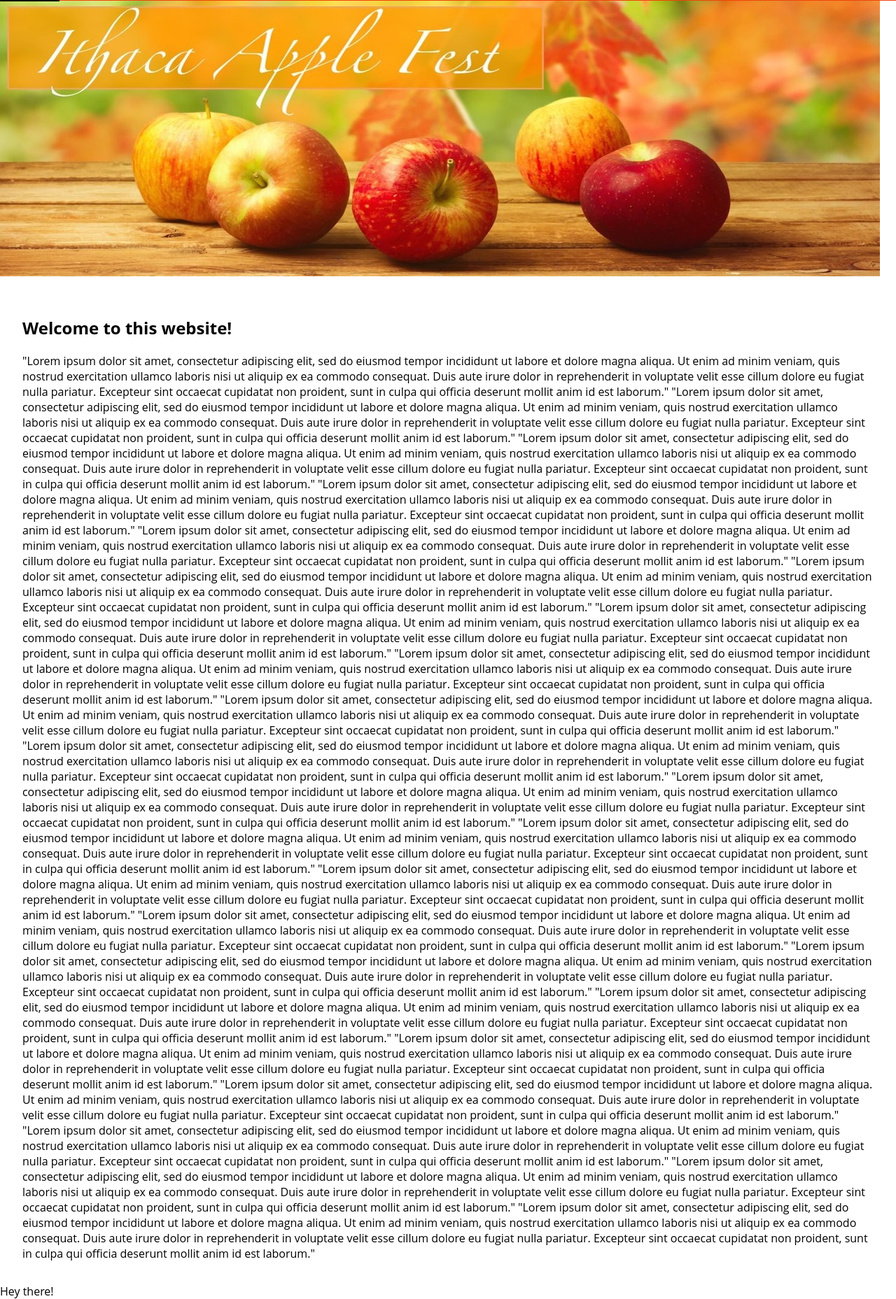
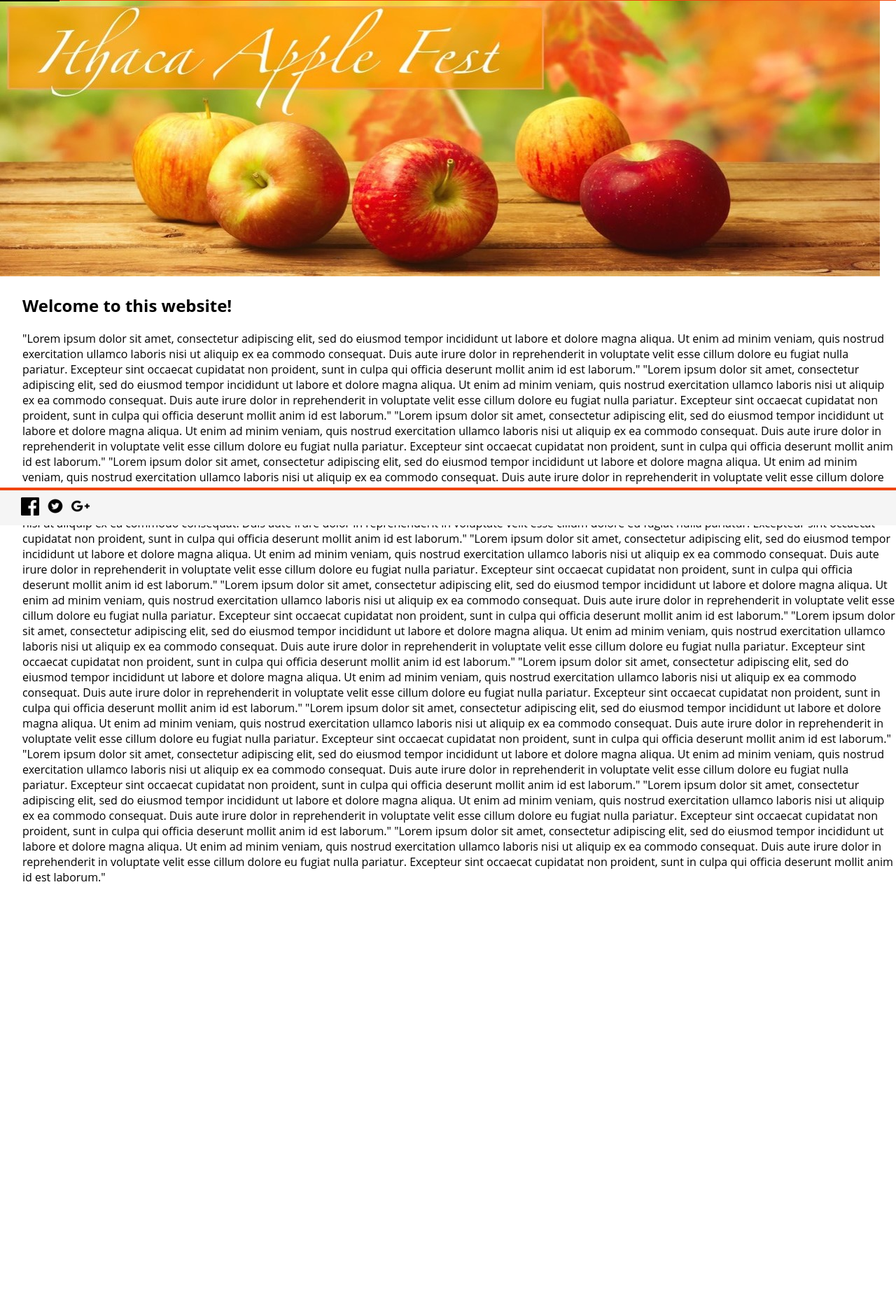
Before and after one commit to RaghavBatra/INFO-1300-Project, a PHP site: page / in a window 1280 px wide. Shown: the part 49-1906 px from the top of the page at 70% size. After the commit the page ends 1309 px from the top, so only its background shows below. Run offline with PHP 8.4, Linux system fonts and the light colour scheme.

Commit message:
major changes

```diff
--- a/css/site.css
+++ b/css/site.css
@@ -31,16 +31,12 @@ body {
 #global_nav li {
     float: left;
     display: inline;
-    display: block;
-    color: violet;
     text-align: center;
-    font-size: 100%;
 }
 
 #global_nav li a {
     float: left;
     display: inline;
-    display: block;
     color: white;
     text-align: center;
     font-size: 100%;
@@ -49,8 +45,39 @@ body {
   }
 
 #content {
-    padding: 2em;
+    padding: 0 0 2em 2em;
+    margin-bottom: 2em;
 }
+
+#footer {
+    background-color: whitesmoke;
+    color: black;
+    font-family: Imprima, sans-serif;
+    height: 2em;
+    width: 100%;
+    bottom: 0;
+    position: fixed;
+    font-size: 1.25em;
+    margin-top: 2em;
+    padding-left: 1em;
+    padding-top: 0.5em;
+    border-top: 4px solid;
+    border-color: #F0450C;
+}
+
+#footer ul {
+    margin: 0;
+    padding: 0;
+    display: inline;
+    list-style-type: none;
+}
+
+#footer li a {
+    float: left;
+    font-size: 100%;
+    text-decoration: none;
+    padding-left: 0.5em;
+  }
 
 #global_nav a:hover {
     background-color: black;
--- a/index.html
+++ b/index.html
@@ -16,17 +16,18 @@
             <li><a href=#>Directions</a></li>
             <li><a href=#>Photo Gallery</a></li>
             <li><a href=#>Contact Us</a></li>
+        </ul>
     </div>
+    <!-- end of the navigation bar -->
 
     <div id="top">
         <img src="images/apple_v2.jpg" alt="apple banner image">
+        <!--  Image credits: http://unicoicounty.org/apple-festival/ -->
     </div>
+    <!-- end of the topic banner -->
 
-    <!-- end of the topic banner -->
-    <!-- end of the navigation bar -->
     <div id="content">
         <h2> Welcome to this website! </h2>
-        "Lorem ipsum dolor sit amet, consectetur adipiscing elit, sed do eiusmod tempor incididunt ut labore et dolore magna aliqua. Ut enim ad minim veniam, quis nostrud exercitation ullamco laboris nisi ut aliquip ex ea commodo consequat. Duis aute irure dolor in reprehenderit in voluptate velit esse cillum dolore eu fugiat nulla pariatur. Excepteur sint occaecat cupidatat non proident, sunt in culpa qui officia deserunt mollit anim id est laborum."
 
         "Lorem ipsum dolor sit amet, consectetur adipiscing elit, sed do eiusmod tempor incididunt ut labore et dolore magna aliqua. Ut enim ad minim veniam, quis nostrud exercitation ullamco laboris nisi ut aliquip ex ea commodo consequat. Duis aute irure dolor in reprehenderit in voluptate velit esse cillum dolore eu fugiat nulla pariatur. Excepteur sint occaecat cupidatat non proident, sunt in culpa qui officia deserunt mollit anim id est laborum."
 
@@ -54,18 +55,18 @@
 
         "Lorem ipsum dolor sit amet, consectetur adipiscing elit, sed do eiusmod tempor incididunt ut labore et dolore magna aliqua. Ut enim ad minim veniam, quis nostrud exercitation ullamco laboris nisi ut aliquip ex ea commodo consequat. Duis aute irure dolor in reprehenderit in voluptate velit esse cillum dolore eu fugiat nulla pariatur. Excepteur sint occaecat cupidatat non proident, sunt in culpa qui officia deserunt mollit anim id est laborum."
 
-        "Lorem ipsum dolor sit amet, consectetur adipiscing elit, sed do eiusmod tempor incididunt ut labore et dolore magna aliqua. Ut enim ad minim veniam, quis nostrud exercitation ullamco laboris nisi ut aliquip ex ea commodo consequat. Duis aute irure dolor in reprehenderit in voluptate velit esse cillum dolore eu fugiat nulla pariatur. Excepteur sint occaecat cupidatat non proident, sunt in culpa qui officia deserunt mollit anim id est laborum."
+    </div>
 
-        "Lorem ipsum dolor sit amet, consectetur adipiscing elit, sed do eiusmod tempor incididunt ut labore et dolore magna aliqua. Ut enim ad minim veniam, quis nostrud exercitation ullamco laboris nisi ut aliquip ex ea commodo consequat. Duis aute irure dolor in reprehenderit in voluptate velit esse cillum dolore eu fugiat nulla pariatur. Excepteur sint occaecat cupidatat non proident, sunt in culpa qui officia deserunt mollit anim id est laborum."
+    <div id="footer">
+        <ul>
+            <li> <a href = #><img src="images/fb_logo.jpg" alt="fb logo"> </a> </li>
+        <!--  Image credits: http://www.freepik.com/free-icon/facebook-logo_736921.htm#term=logo&page=1&position=0 -->
+            <li> <a href = #><img src="images/twitter_logo.png" alt="twitter logo"> </a> </li>
+        <!--  Image credits: https://www.seeklogo.net/technology-logos/twitter-icon-circle-black-vector-eps-74248.html -->
+            <li> <a href = #><img src="images/g_plus_logo.png" alt="g+ logo"> </a> </li>
+        <!--  Image credits: https://freeiconshop.com/icon/google-plus-icon-glyph/ -->
+        </ul>
 
-        "Lorem ipsum dolor sit amet, consectetur adipiscing elit, sed do eiusmod tempor incididunt ut labore et dolore magna aliqua. Ut enim ad minim veniam, quis nostrud exercitation ullamco laboris nisi ut aliquip ex ea commodo consequat. Duis aute irure dolor in reprehenderit in voluptate velit esse cillum dolore eu fugiat nulla pariatur. Excepteur sint occaecat cupidatat non proident, sunt in culpa qui officia deserunt mollit anim id est laborum."
-
-        "Lorem ipsum dolor sit amet, consectetur adipiscing elit, sed do eiusmod tempor incididunt ut labore et dolore magna aliqua. Ut enim ad minim veniam, quis nostrud exercitation ullamco laboris nisi ut aliquip ex ea commodo consequat. Duis aute irure dolor in reprehenderit in voluptate velit esse cillum dolore eu fugiat nulla pariatur. Excepteur sint occaecat cupidatat non proident, sunt in culpa qui officia deserunt mollit anim id est laborum."
-
-        "Lorem ipsum dolor sit amet, consectetur adipiscing elit, sed do eiusmod tempor incididunt ut labore et dolore magna aliqua. Ut enim ad minim veniam, quis nostrud exercitation ullamco laboris nisi ut aliquip ex ea commodo consequat. Duis aute irure dolor in reprehenderit in voluptate velit esse cillum dolore eu fugiat nulla pariatur. Excepteur sint occaecat cupidatat non proident, sunt in culpa qui officia deserunt mollit anim id est laborum."
-
-        "Lorem ipsum dolor sit amet, consectetur adipiscing elit, sed do eiusmod tempor incididunt ut labore et dolore magna aliqua. Ut enim ad minim veniam, quis nostrud exercitation ullamco laboris nisi ut aliquip ex ea commodo consequat. Duis aute irure dolor in reprehenderit in voluptate velit esse cillum dolore eu fugiat nulla pariatur. Excepteur sint occaecat cupidatat non proident, sunt in culpa qui officia deserunt mollit anim id est laborum."
-
-        "Lorem ipsum dolor sit amet, consectetur adipiscing elit, sed do eiusmod tempor incididunt ut labore et dolore magna aliqua. Ut enim ad minim veniam, quis nostrud exercitation ullamco laboris nisi ut aliquip ex ea commodo consequat. Duis aute irure dolor in reprehenderit in voluptate velit esse cillum dolore eu fugiat nulla pariatur. Excepteur sint occaecat cupidatat non proident, sunt in culpa qui officia deserunt mollit anim id est laborum."
     </div>
-    <footer> Hey there! </footer>
+</body>
+</html>
```
Also changed, not shown: images/Unicoi_Web_Sliders51.jpg (deleted), images/fb_logo.jpg (added), images/g_plus_logo.png (added), images/twitter_logo.png (added).
